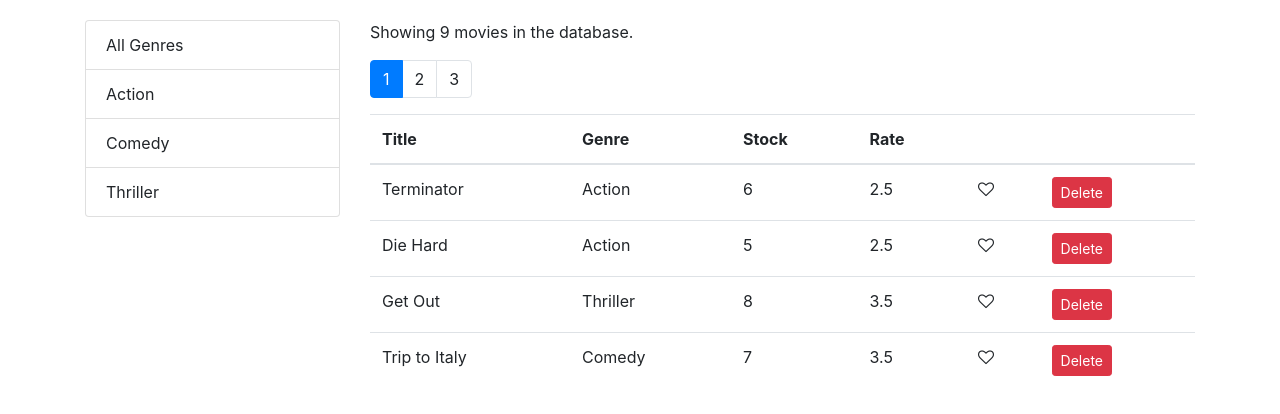
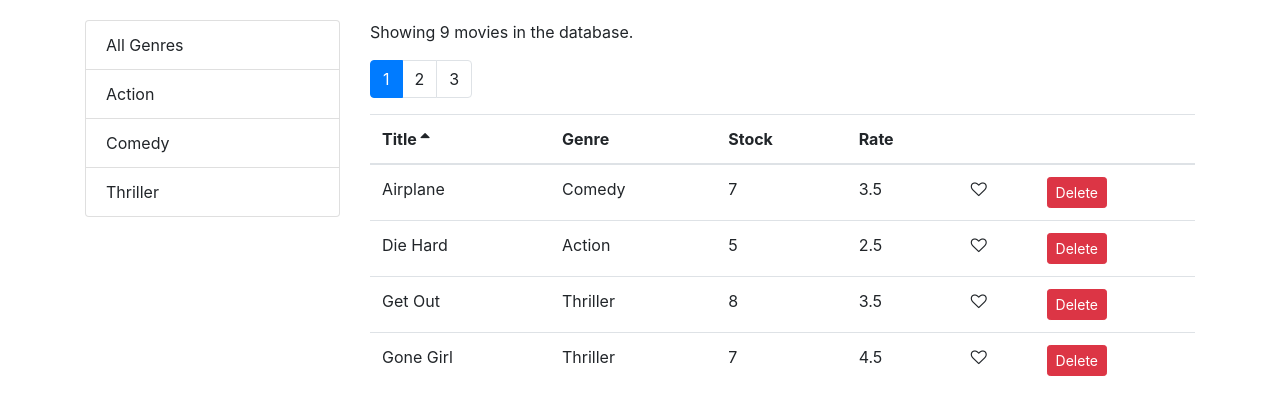
Before and after one commit to isapina/Vidly, a React (Create React App) app in the folder client/: page / in a window 1280 px wide. Shown: the top 414 px of the page. Built offline with nearby package versions, Linux system fonts and the light colour scheme.

Commit message:
Refactored Table, TableBody, TableHeader components, finished filtering, sorting

```diff
--- a/client/src/components/Movies.js
+++ b/client/src/components/Movies.js
@@ -13,12 +13,13 @@
     movies: [],
     genres: [],
     pageSize: 4,
-    currentPage: 1
+    currentPage: 1,
+    sortColumn: { path: 'title', order: 'asc' }
   }
 
   componentDidMount() {
     const movies = _.map(getMovies(), movie => ({ ...movie, liked: false }));
-    const genres = [{ name: 'All Genres' }, ...getGenres()];
+    const genres = [{ name: 'All Genres', _id: '' }, ...getGenres()];
 
     this.setState({ movies, genres })
   }
@@ -46,18 +47,32 @@
     this.setState({ selectedGenre: genre, currentPage: 1 });
   }
 
-  render() {
-    const { length: count } = this.state.movies;
-    const { movies: allMovies, currentPage, selectedGenre, pageSize } = this.state;
+  handleSort = (sortColumn) => {
+    this.setState({ sortColumn });
+  }
 
-    if (count === 0)
-      return <p>There are no movies in the database.</p>
+  getPagedData = () => {
+    const { movies: allMovies, selectedGenre, sortColumn, currentPage, pageSize } = this.state;
 
     const filtered = selectedGenre && selectedGenre._id
       ? _.filter(allMovies, m => m.genre._id === selectedGenre._id)
       : allMovies;
 
-    const movies = paginate(filtered, currentPage, pageSize);
+    const sorted = _.orderBy(filtered, [sortColumn.path], [sortColumn.order]);
+
+    const movies = paginate(sorted, currentPage, pageSize);
+
+    return { totalCount: filtered.length, data: movies };
+  }
+
+  render() {
+    const { length: count } = this.state.movies;
+    const { currentPage, pageSize, sortColumn } = this.state;
+
+    if (count === 0)
+      return <p>There are no movies in the database.</p>
+
+    const { totalCount, data: movies } = this.getPagedData();
 
     return (
       <div className="row">
@@ -69,16 +84,18 @@
           />
         </div>
         <div className="col">
-          <p>Showing {filtered.length} movies in the database.</p>
+          <p>Showing {totalCount} movies in the database.</p>
           <Pagination
-            itemsCount={filtered.length}
+            itemsCount={totalCount}
             pageSize={pageSize}
             currentPage={currentPage}
             onPageChange={this.handlePageChange} />
           <MoviesTable
             movies={movies}
+            sortColumn={sortColumn}
             onDelete={this.handleDelete}
-            onLike={this.handleLike} />
+            onLike={this.handleLike}
+            onSort={this.handleSort} />
         </div>
       </div>
     );
--- a/client/src/components/MoviesTable.js
+++ b/client/src/components/MoviesTable.js
@@ -1,35 +1,43 @@
-import _ from 'lodash';
-import React from 'react';
+import React, { Component } from 'react';
 import PropTypes from 'prop-types';
 
-import MoviesTableItem from './MoviesTableItem';
+import Like from './common/Like';
+import Table from './common/Table';
 
-const MoviesTable = ({ movies, onDelete, onLike }) => {
-  const movieList = _.map(movies, movie => <MoviesTableItem key={movie._id} movie={movie} onDelete={onDelete} onLike={onLike} />);
+class MoviesTable extends Component {
+  columns = [
+    { path: 'title', label: 'Title' },
+    { path: 'genre.name', label: 'Genre' },
+    { path: 'numberInStock', label: 'Stock' },
+    { path: 'dailyRentalRate', label: 'Rate' },
+    { key: 'like', content: (movie) => <Like liked={movie.liked} onClick={() => this.props.onLike(movie)} /> },
+    {
+      key: 'delete', content: (movie) => <input
+        type="button"
+        className="btn btn-danger btn-sm"
+        value="Delete"
+        onClick={() => this.props.onDelete(movie)}
+      />
+    }
+  ];
 
-  return (
-    <table className="table">
-      <thead>
-        <tr>
-          <th scope="col">Title</th>
-          <th scope="col">Genre</th>
-          <th scope="col">Stock</th>
-          <th scope="col">Rate</th>
-          <th scope="col"></th>
-          <th scope="col"></th>
-        </tr>
-      </thead>
-      <tbody>
-        {movieList}
-      </tbody>
-    </table>
-  );
+  render() {
+    const { movies, sortColumn, onSort } = this.props;
+
+    return (
+      <Table
+        columns={this.columns}
+        data={movies}
+        sortColumn={sortColumn}
+        onSort={onSort} />
+    );
+  }
 };
 
 MoviesTable.propTypes = {
   movies: PropTypes.array.isRequired,
   onDelete: PropTypes.func.isRequired,
-  onToggleLike: PropTypes.func.isRequired
+  onLike: PropTypes.func.isRequired
 };
 
 export default MoviesTable;
--- a/client/src/components/MoviesTableItem.js
+++ /dev/null
@@ -1,34 +0,0 @@
-import React from 'react';
-import PropTypes from 'prop-types';
-
-import Like from './common/Like';
-
-const MoviesTableItem = ({ movie, onDelete, onLike }) => {
-  return (
-    <tr key={movie._id}>
-      <td>{movie.title}</td>
-      <td>{movie.genre.name}</td>
-      <td>{movie.numberInStock}</td>
-      <td>{movie.dailyRentalRate}</td>
-      <td>
-        <Like onClick={() => onLike(movie)} liked={movie.liked} />
-      </td>
-      <td>
-        <input
-          type="button"
-          className="btn btn-danger btn-sm"
-          value="Delete"
-          onClick={() => onDelete(movie)}
-        />
-      </td>
-    </tr>
-  );
-};
-
-MoviesTableItem.propTypes = {
-  movie: PropTypes.object.isRequired,
-  onDelete: PropTypes.func.isRequired,
-  onToggleLike: PropTypes.func.isRequired
-};
-
-export default MoviesTableItem;
--- /dev/null
+++ b/client/src/components/common/Table.js
@@ -0,0 +1,15 @@
+import React from 'react';
+
+import TableHeader from './TableHeader';
+import TableBody from './TableBody';
+
+const Table = ({ columns, sortColumn, onSort, data }) => {
+  return (
+    <table className="table">
+      <TableHeader columns={columns} sortColumn={sortColumn} onSort={onSort} />
+      <TableBody data={data} columns={columns} />
+    </table>
+  );
+};
+
+export default Table;
--- /dev/null
+++ b/client/src/components/common/TableBody.js
@@ -0,0 +1,34 @@
+import _ from 'lodash';
+import React, { Component } from 'react';
+
+class TableBody extends Component {
+  renderCell = (item, column) => {
+    if (column.content) return column.content(item);
+
+    return _.get(item, column.path);
+  }
+
+  createKey = (item, column) => {
+    return item._id + (column.path || column.key);
+  }
+
+  render() {
+    const { data, columns } = this.props;
+
+    return (
+      <tbody>
+        {
+          _.map(data, item => (
+            <tr key={item._id}>
+              {_.map(columns, column => (
+                <td key={this.createKey(item, column)}>{this.renderCell(item, column)}</td>
+              ))}
+            </tr>
+          ))
+        }
+      </tbody>
+    );
+  };
+};
+
+export default TableBody;
--- /dev/null
+++ b/client/src/components/common/TableHeader.js
@@ -0,0 +1,46 @@
+import _ from 'lodash';
+import React, { Component } from 'react';
+
+class TableHeader extends Component {
+  raiseSort = (path) => {
+    const sortColumn = { ...this.props.sortColumn };
+    if (sortColumn.path === path) {
+      sortColumn.order = (sortColumn.order === 'asc') ? 'desc' : 'asc';
+    }
+    else {
+      sortColumn.path = path;
+      sortColumn.order = 'asc';
+    }
+
+    this.props.onSort(sortColumn);
+  }
+
+  renderSortIcon = (column) => {
+    const { sortColumn } = this.props;
+    if (column.path !== sortColumn.path) return null;
+    if (sortColumn.order === 'asc') return <i className="fa fa-sort-asc"></i>;
+    return <i className="fa fa-sort-desc"></i>
+  }
+
+  render() {
+    return (
+      <thead>
+        <tr>
+          {
+            _.map(this.props.columns, column => (
+              <th
+                key={column.path || column.key}
+                className="clickable"
+                onClick={() => this.raiseSort(column.path)}>
+                {column.label} {this.renderSortIcon(column)}
+              </th>
+            ))
+          }
+        </tr>
+      </thead>
+    );
+  }
+};
+
+
+export default TableHeader;
--- a/client/src/index.css
+++ b/client/src/index.css
@@ -9,3 +9,7 @@
 code {
   font-family: source-code-pro, Menlo, Monaco, Consolas, "Courier New", monospace;
 }
+
+.clickable {
+  cursor: pointer;
+}
```
